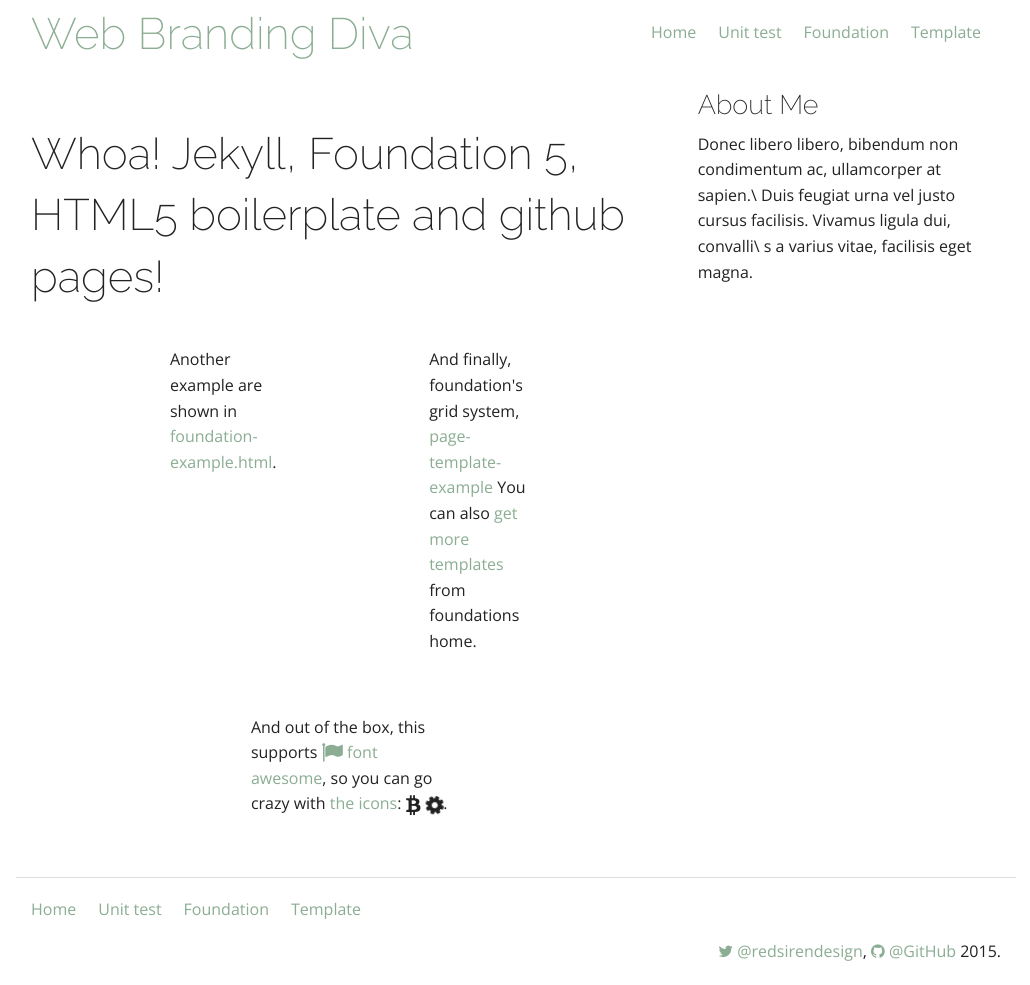
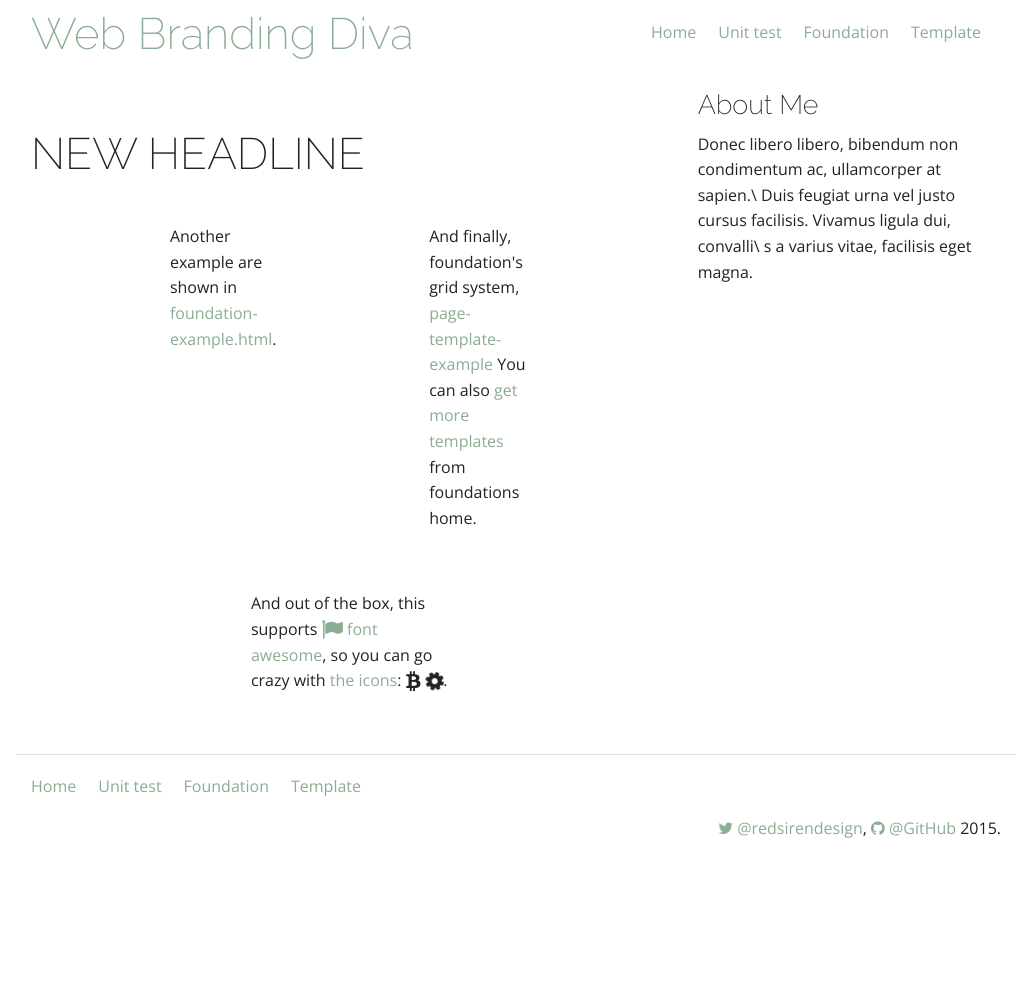
Before and after one commit to daigofuji/jekyll-foundation-5-starter, a Jekyll site: the page built from index.md, in a window 1280 px wide. Shown: the whole page, without its empty margins (124-1154 px from the left). Built offline with Jekyll 4.4.1, drawn with Linux system fonts in a browser that asks for light colours; nearby versions of some CDN libraries; after the commit the page ends 900 px from its top, so only the background shows below that.

Commit message:
Update index.md
test

```diff
--- a/index.md
+++ b/index.md
@@ -5,7 +5,7 @@ description: This is my site. Welcome.
 keywords: github pages, Jekyll, foundation 5
 ---
 
-<h1 class="mvl">Whoa! Jekyll, Foundation 5, HTML5 boilerplate and github pages!</h1>
+<h1 class="mvl">NEW HEADLINE</h1>
 
 
 <div class="row">
```
